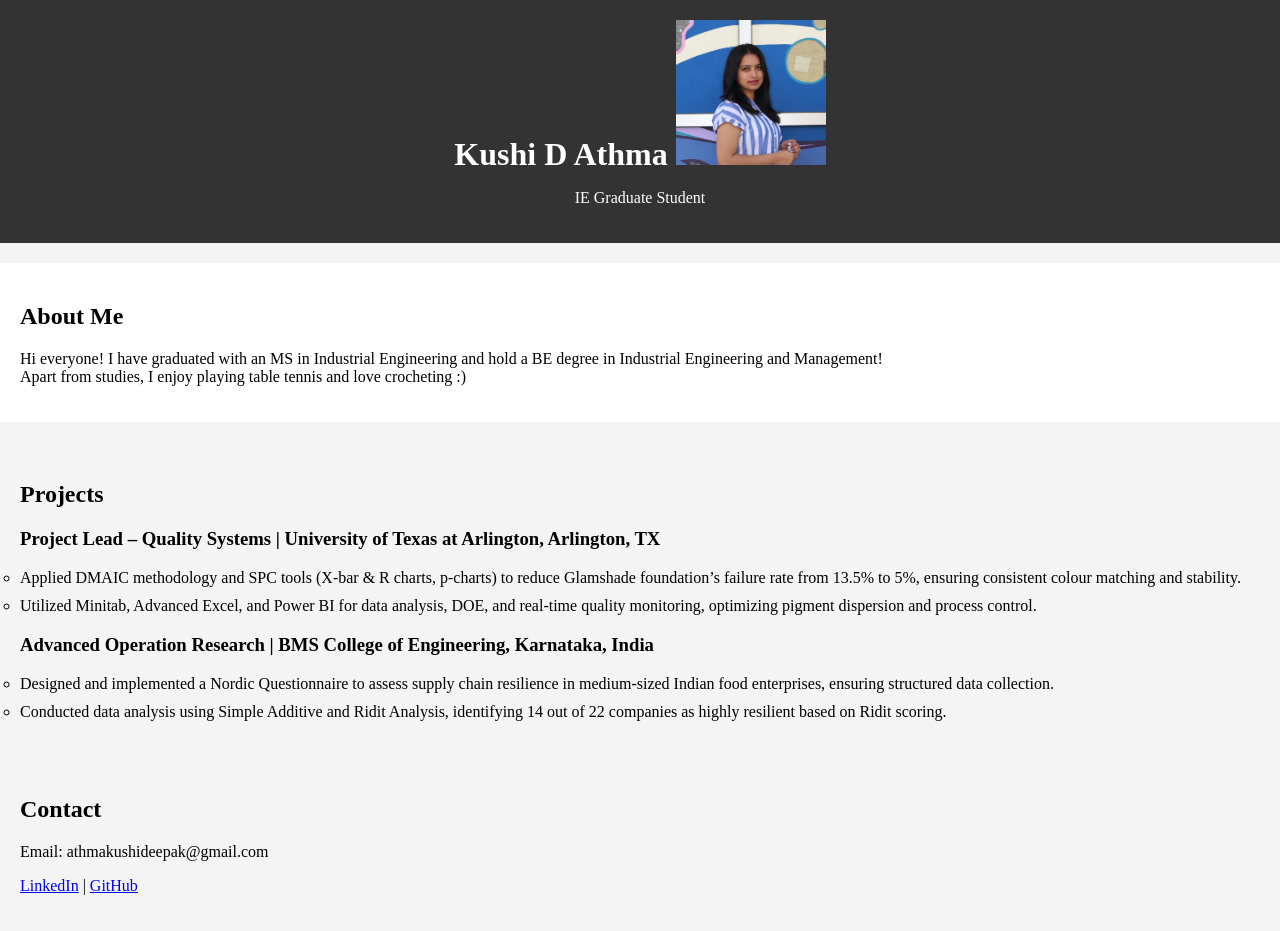
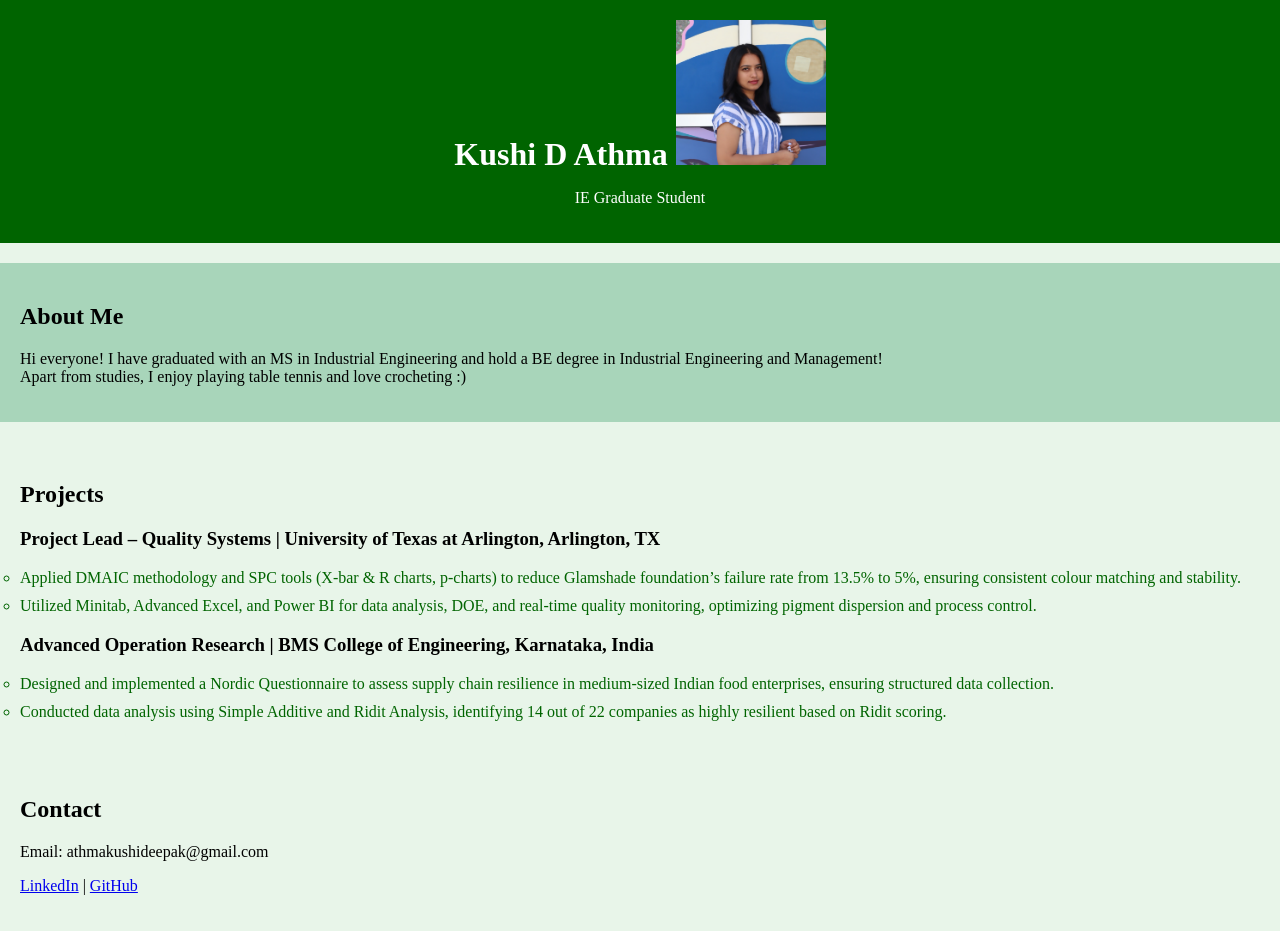
Before and after one commit to kushia6/Github-Portfolio, a plain HTML site: page index.html in a window 1280 px wide. Drawn offline with Linux system fonts and the light colour scheme.

Commit message:
Update style.css

```diff
--- a/style.css
+++ b/style.css
@@ -2,11 +2,11 @@ body {
     font-family: Times New Roman, sans-serif;
     margin: 0;
     padding: 0;
-    background-color: #f4f4f4;
+    background-color: #e8f5e9; /* Pastel green background */
 }
 
 header {
-    background-color: #333;
+    background-color: #006400; /* Dark green header */
     color: white;
     padding: 20px;
     text-align: center;
@@ -21,22 +21,23 @@ section {
 }
 
 section#about {
-    background-color: #fff;
+    background-color: #a8d5ba; /* Pastel green for the about section */
     margin: 20px 0;
 }
 
 section#projects ul {
-    list-style: circle;
+    list-style: circle; /* Keep circles for list items */
     padding: 0;
 }
 
 section#projects li {
     margin-bottom: 10px;
+    color: #006400; /* Dark green text for project list items */
 }
 
 footer {
     text-align: center;
     padding: 10px;
-    background-color: #333;
+    background-color: #006400; /* Dark green footer */
     color: white;
 }
```
